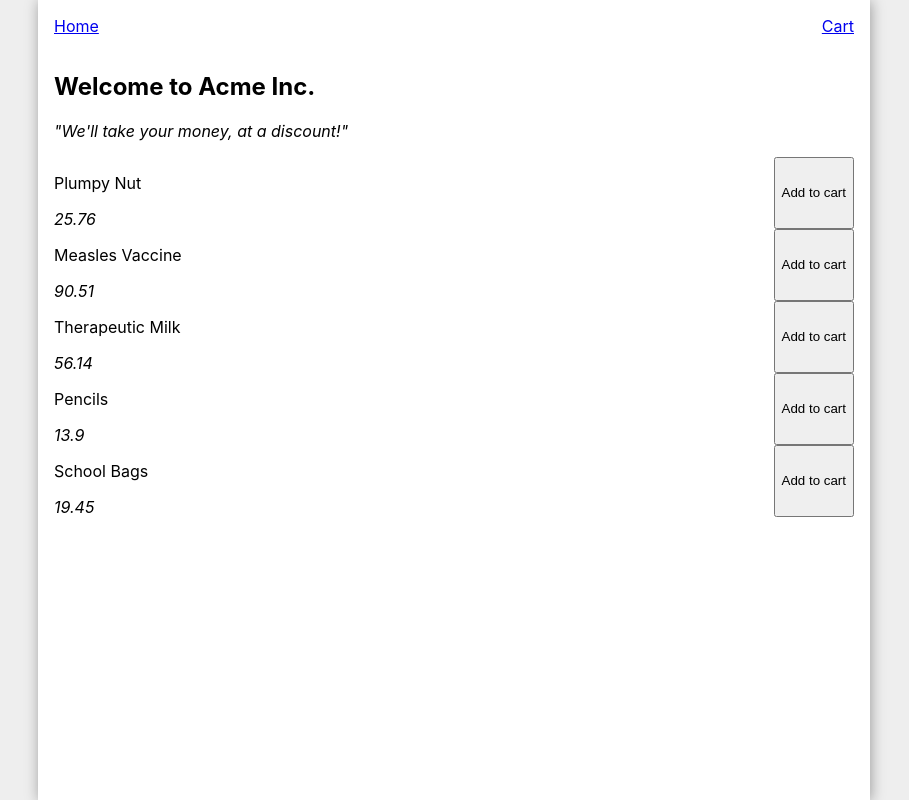
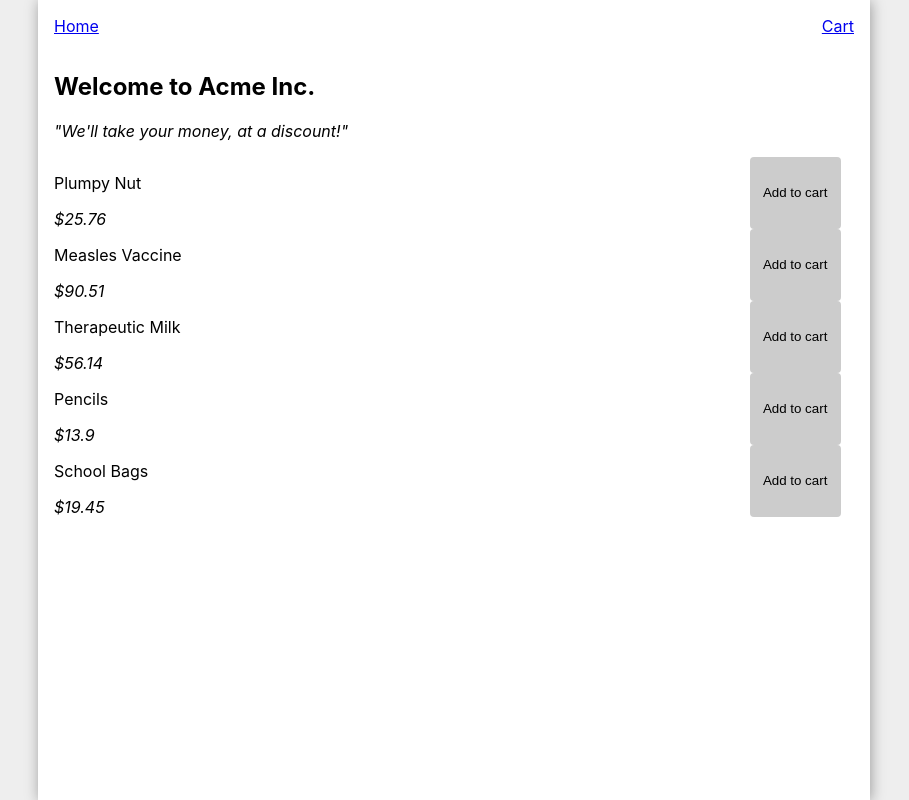
Before and after one commit to AsherFoster/frontend-challenge, a React (Create React App) app: page / in a window 1280 px wide. Shown: the whole page, without its empty margins (186-1095 px from the left). Built offline with nearby package versions, Linux system fonts and the light colour scheme.

Commit message:
Render currencies, cart total, added quantity input on cart

```diff
--- a/src/components/CartProvider.tsx
+++ b/src/components/CartProvider.tsx
@@ -7,6 +7,7 @@ export interface CartItem {
 }
 export interface CartContextValue {
   items: CartItem[];
+  total: number;
   add(product: Product, quantity: number): void;
   set(product: Product, quantity: number): void;
   get(product: Product): CartItem | null;
@@ -65,6 +66,7 @@ const CartProvider = (props: Props) => {
   console.log('Render!'); // Easy check if we render too often
   const val: CartContextValue = {
     items: cartState,
+    total: cartState.reduce((a, c) => a + (c.product.price * c.quantity), 0),
     add, set, get, remove
   };
 
--- a/src/components/ProductListing.tsx
+++ b/src/components/ProductListing.tsx
@@ -1,6 +1,7 @@
 import React from 'react';
 import {Product} from '../constants';
 import {CartContext} from './CartProvider';
+import {currency} from '../utils';
 
 interface Props {
   product: Product;
@@ -11,7 +12,7 @@ const ProductListing = (props: Props) => {
     {({add}: any) => (<div className="flexWrap"> {/* We don't seem to be able to type it without TypeScript complaining :( */}
       <div>
         <p>{props.product.name}</p>
-        <i>{props.product.price}</i>
+        <i>{currency(props.product.price)}</i>
       </div>
       <span className="flex" />
       <button onClick={() => add(props.product, 1)}>Add to cart</button>
--- a/src/index.css
+++ b/src/index.css
@@ -20,3 +20,14 @@ code {
 .flex {
   flex: 1;
 }
+
+button {
+  padding: 1em;
+  margin-right: 1em;
+  background: #CCC;
+  border-radius: 4px;
+  border: none;
+}
+button:hover {
+  background: #BBB;
+}
--- /dev/null
+++ b/src/utils.ts
@@ -0,0 +1,3 @@
+export function currency(num: number): string {
+  return '$' + (Math.round(num * 100)) / 100;
+}
--- /dev/null
+++ b/src/views/Cart.css
@@ -0,0 +1,8 @@
+.cartItems {
+  list-style-type: none;
+  padding-left: 0;
+}
+
+.cartItems li {
+  align-items: center;
+}
--- a/src/views/Cart.tsx
+++ b/src/views/Cart.tsx
@@ -1,18 +1,22 @@
 import React from 'react';
 import {CartContext, CartItem} from '../components/CartProvider';
+import {currency} from '../utils';
+import './Cart.css';
 
 const Cart = () => {
   return (<CartContext.Consumer>
-    {({items, total, remove}: any) => (<div className="cart">
+    {({items, total, set, remove}: any) => (<div className="cart">
       <h2>You have {items.length} items in your cart</h2>
-      <ul>
+      <ul className="cartItems">
         {items.map((item: CartItem) => (<li key={item.product.name} className="flexWrap">
+          <button onClick={() => remove(item.product)}>Remove</button>
           <p>{item.product.name}</p>
           <span className="flex" />
-          <button onClick={() => remove(item.product)}>Remove from cart</button>
+          <input type="number" value={item.quantity} onChange={(e) => set(item.product, e.target.value)}/>
+          <i style={{minWidth: '5em', textAlign: 'right'}}>{currency(item.quantity * item.product.price)}</i>
         </li>))}
       </ul>
-      <p>Cart total: ${total}</p>
+      <p>Cart total: {currency(total)}</p>
     </div>)}
   </CartContext.Consumer>)
 };
```
